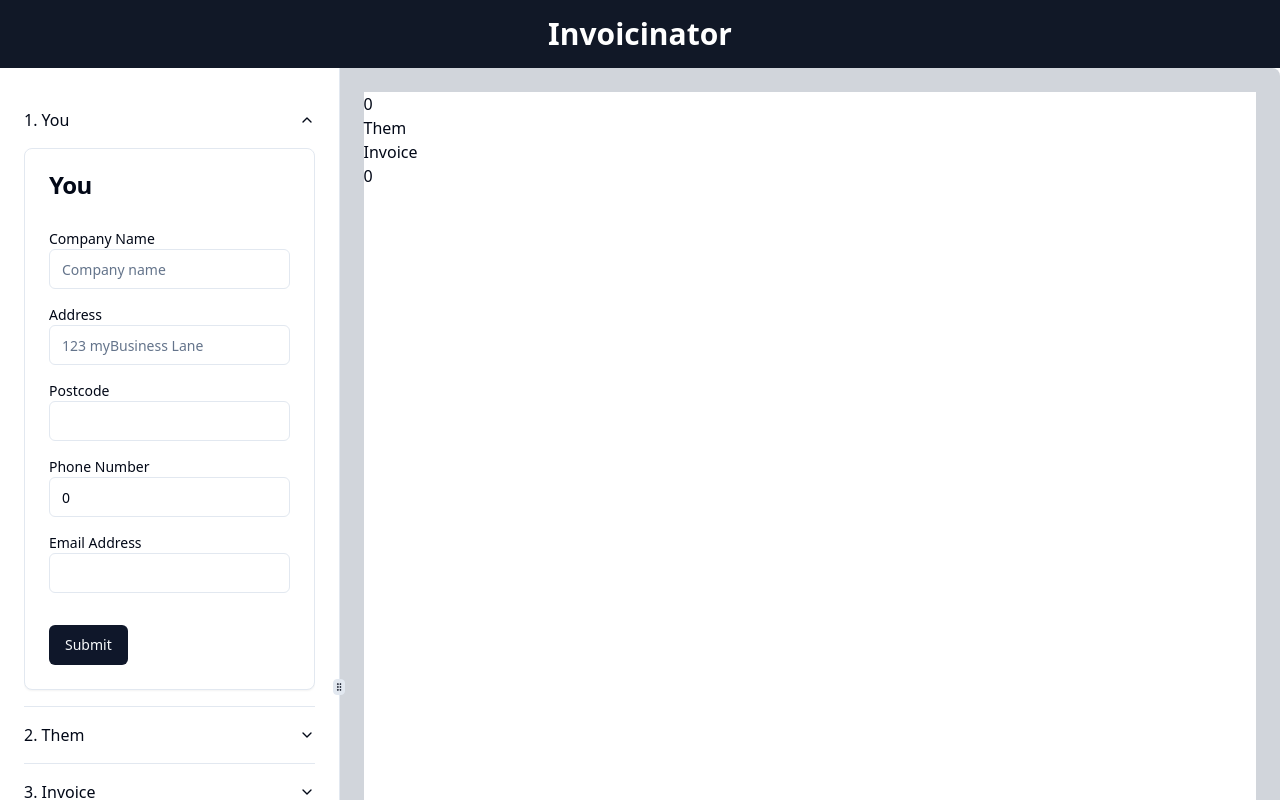
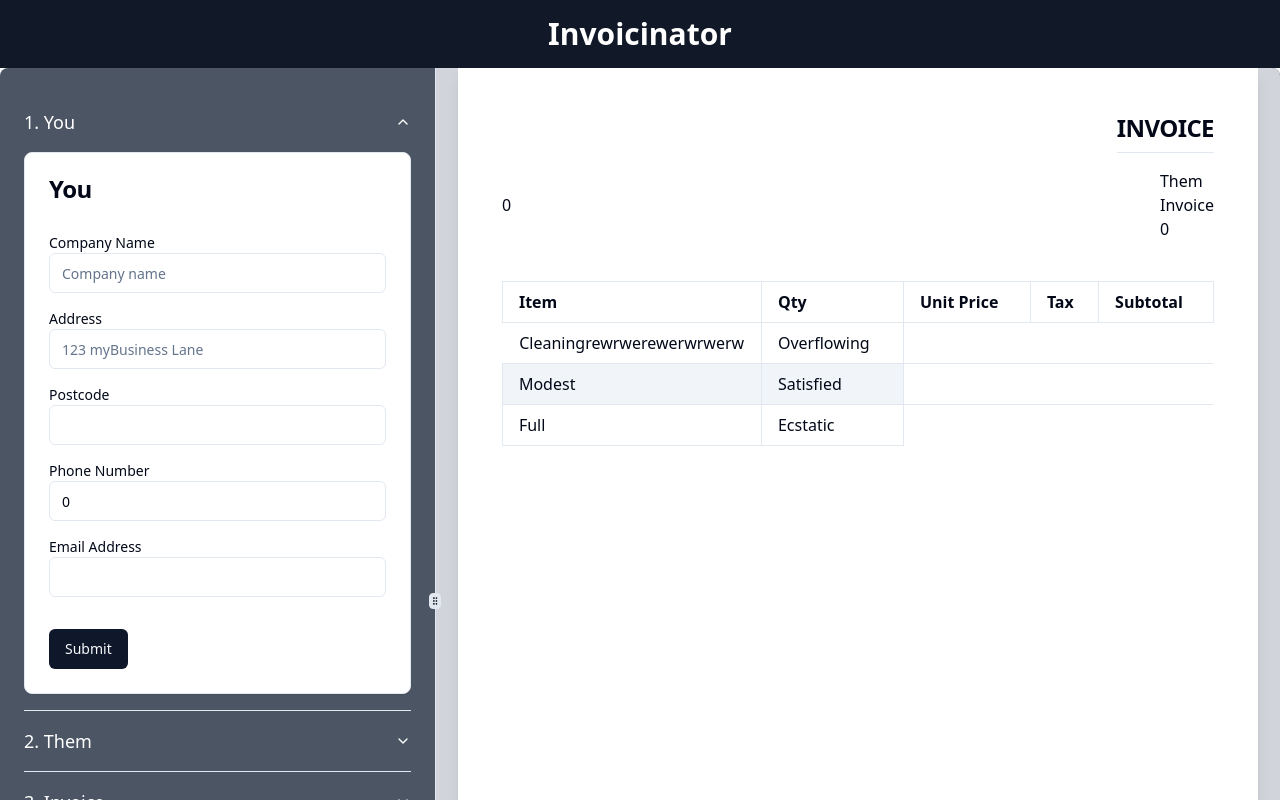
Before and after one commit to vivizuma/invoicinator, a React (Vite) app: page / in a window 1280 px wide. Shown: the top 800 px of the page. Built offline with nearby package versions, Linux system fonts and the light colour scheme.

Commit message:
added addItemContext

```diff
--- a/src/components/ContentContainer.tsx
+++ b/src/components/ContentContainer.tsx
@@ -6,6 +6,8 @@ import {
   TheirInfoProvider,
   useTheirInfoContext,
 } from "@/contexts/TheirInfoContext";
+import { useAddItemContext, AddItemProvider } from "@/contexts/AddItemContext";
+
 import { InvoiceProvider, useInvoiceContext } from "@/contexts/InvoiceContext";
 import {
   ResizableHandle,
@@ -16,6 +18,8 @@ import AspectRatioContainer from "./main/AspectRatioContainer";
 
 import SidebarContainer from "./sidebar/SidebarContainer";
 import Preview from "./main/Preview";
+import "./styles/RightPanel.css";
+import "./styles/LeftPanel.css";
 
 function ContentContainer() {
   return (
@@ -23,12 +27,13 @@ function ContentContainer() {
       <InvoiceProvider>
         <TheirInfoProvider>
           <YourInfoProvider>
+            <AddItemProvider>
               <ResizablePanelGroup
                 direction="horizontal"
-              className="min-h-screen max-w-screen min-w-screen rounded-lg"
+                className="min-h-screen max-w-screen min-w-screen rounded-lg bg-gray-600"
               >
                 {/*LEFT PANEL */}
-              <ResizablePanel defaultSize={25}>
+                <ResizablePanel defaultSize={34} maxSize={66}>
                   <div className="flex flex-h-full p-6">
                     <SidebarContainer />
                   </div>
@@ -38,13 +43,14 @@ function ContentContainer() {
                 <ResizablePanel
                   defaultSize={66}
                   maxSize={80}
-                className="bg-gray-300 p-6"
+                  className="bg-gray-300"
                 >
                   <AspectRatioContainer>
                     <Preview />
                   </AspectRatioContainer>
                 </ResizablePanel>
               </ResizablePanelGroup>
+            </AddItemProvider>
           </YourInfoProvider>
         </TheirInfoProvider>
       </InvoiceProvider>
@@ -52,4 +58,9 @@ function ContentContainer() {
   );
 }
 
-export { ContentContainer, useYourInfoContext, useTheirInfoContext };
+export {
+  ContentContainer,
+  useYourInfoContext,
+  useTheirInfoContext,
+  useAddItemContext,
+};
--- a/src/components/main/AspectRatioContainer.tsx
+++ b/src/components/main/AspectRatioContainer.tsx
@@ -1,7 +1,9 @@
 function AspectRatioContainer({ children }) {
   return (
     <>
-      <div className="grid place-items-center aspect-[3/4]">{children}</div>
+      <div className="flex justify-center items-center h-full">
+        <div className="grid place-items-center aspect-[3/4]">{children}</div>
+      </div>
     </>
   );
 }
--- a/src/components/main/Preview.tsx
+++ b/src/components/main/Preview.tsx
@@ -1,6 +1,8 @@
 import { useTheirInfoContext } from "@/contexts/TheirInfoContext";
 import { useYourInfoContext } from "@/contexts/YourInfoContext";
 import { useInvoiceContext } from "@/contexts/InvoiceContext";
+import { TypographyTable } from "./Table";
+import "../styles/DynamicText.css";
 //RECIEVER
 
 function Preview() {
@@ -10,19 +12,33 @@ function Preview() {
   const { refNumber, vat } = useInvoiceContext();
 
   return (
-    <div className="w-full h-full bg-white">
-      <p className="vw-5">{name}</p>
+    <div className=" a4-preview bg-white shadow-lg">
+      <div className="m-6">
+        <div className="flex justify-between">
+          <h2 className="ml-auto scroll-m-20 border-b pb-2 text-2xl font-semibold tracking-tight first:mt-0">
+            INVOICE
+          </h2>
+        </div>
+        <div className="flex flex-row justify-between items-center py-4">
+          <div className="">
+            <p className="font-bold">{name}</p>
             <p>{yourAddress}</p>
             <p>{yourPostcode}</p>
             <p>{yourPhoneNumber}</p>
             <p>{yourEmail}</p>
+          </div>
+          <div>
             <h3>Them</h3>
-      <p>{theirName}</p>
+            <p className="font-bold">{theirName}</p>
             <p>{theirAddress}</p>
             <p>{theirPostcode}</p>
             <h3>Invoice</h3>
             <p>{refNumber}</p>
           </div>
+        </div>
+        <TypographyTable />
+      </div>
+    </div>
   );
 }
 
--- /dev/null
+++ b/src/components/main/Table.tsx
@@ -0,0 +1,54 @@
+export function TypographyTable() {
+  return (
+    <div className="my-6 w-full overflow-y-auto">
+      <table className="w-full">
+        <thead>
+          <tr className="m-0 border-t p-0 even:bg-muted">
+            <th className="border px-4 py-2 text-left font-bold [&[align=center]]:text-center [&[align=right]]:text-right">
+              Item
+            </th>
+            <th className="border px-4 py-2 text-left font-bold [&[align=center]]:text-center [&[align=right]]:text-right">
+              Qty
+            </th>
+            <th className="border px-4 py-2 text-left font-bold [&[align=center]]:text-center [&[align=right]]:text-right">
+              Unit Price
+            </th>
+            <th className="border px-4 py-2 text-left font-bold [&[align=center]]:text-center [&[align=right]]:text-right">
+              Tax
+            </th>
+            <th className="border px-4 py-2 text-left font-bold [&[align=center]]:text-center [&[align=right]]:text-right">
+              Subtotal
+            </th>
+          </tr>
+        </thead>
+        <tbody>
+          <tr>
+            <td className="text-center">Cleaningrewrwerewerwrwerw</td>
+            <td className="border px-4 py-2 text-left [&[align=center]]:text-center [&[align=right]]:text-right">
+              Overflowing
+            </td>
+          </tr>
+          <tr className="m-0 border-t p-0 even:bg-muted">
+            <td className="border px-4 py-2 text-left [&[align=center]]:text-center [&[align=right]]:text-right">
+              Modest
+            </td>
+            <td className="border px-4 py-2 text-left [&[align=center]]:text-center [&[align=right]]:text-right">
+              Satisfied
+            </td>
+          </tr>
+          <tr className="m-0 border-t p-0 even:bg-muted">
+            <td className="border px-4 py-2 text-left [&[align=center]]:text-center [&[align=right]]:text-right">
+              Full
+            </td>
+            <td className="border px-4 py-2 text-left [&[align=center]]:text-center [&[align=right]]:text-right">
+              Ecstatic
+            </td>
+          </tr>
+          <tr>
+            <td></td>
+          </tr>
+        </tbody>
+      </table>
+    </div>
+  );
+}
--- a/src/components/sidebar/SidebarContainer.tsx
+++ b/src/components/sidebar/SidebarContainer.tsx
@@ -16,7 +16,7 @@ function SidebarContainer() {
         type="single"
         defaultValue="your-information"
         collapsible
-        className="w-full"
+        className="w-full text-white text-lg rounded-none"
       >
         <AccordionItem value="your-information">
           <AccordionTrigger>1. You</AccordionTrigger>
--- /dev/null
+++ b/src/components/styles/DynamicText.css
@@ -0,0 +1,7 @@
+.dynamic-text {
+  font-size: 1em;
+}
+
+.a4size {
+  max-width: 1024px;
+}
--- /dev/null
+++ b/src/components/styles/RightPanel.css
@@ -0,0 +1,8 @@
+.a4-preview {
+  width: 800px;
+  height: 100%;
+  max-width: 100%;
+  box-sizing: border-box;
+
+  padding: 20px;
+}
--- /dev/null
+++ b/src/contexts/AddItemContext.tsx
@@ -0,0 +1,34 @@
+import { useState, useContext, createContext } from "react";
+
+const AddItemContext = createContext();
+
+function AddItemProvider({ children }) {
+  const [amountDue, setAmountDue] = useState(0);
+  const [product, setProduct] = useState("");
+  const [quantity, setQuantity] = useState(0);
+
+  return (
+    <AddItemContext.Provider
+      value={{
+        amountDue,
+        setAmountDue,
+        product,
+        setProduct,
+        quantity,
+        setQuantity,
+      }}
+    >
+      {children}
+    </AddItemContext.Provider>
+  );
+}
+
+function useAddItemContext() {
+  const context = useContext(AddItemContext);
+  if (!context) {
+    throw new Error("must be used within AddItemProvider");
+  }
+  return context;
+}
+
+export { useAddItemContext, AddItemProvider };
```
Also changed, not shown: src/components/styles/LeftPanel.css (added), 1 other file (tests, documents, lock files or other folders). Lines whose indentation alone changed are shown as unchanged.
